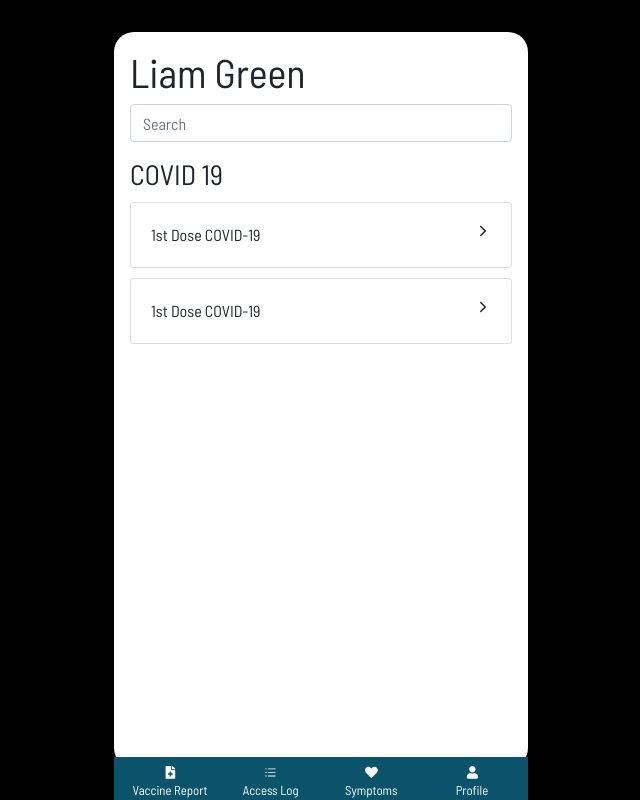
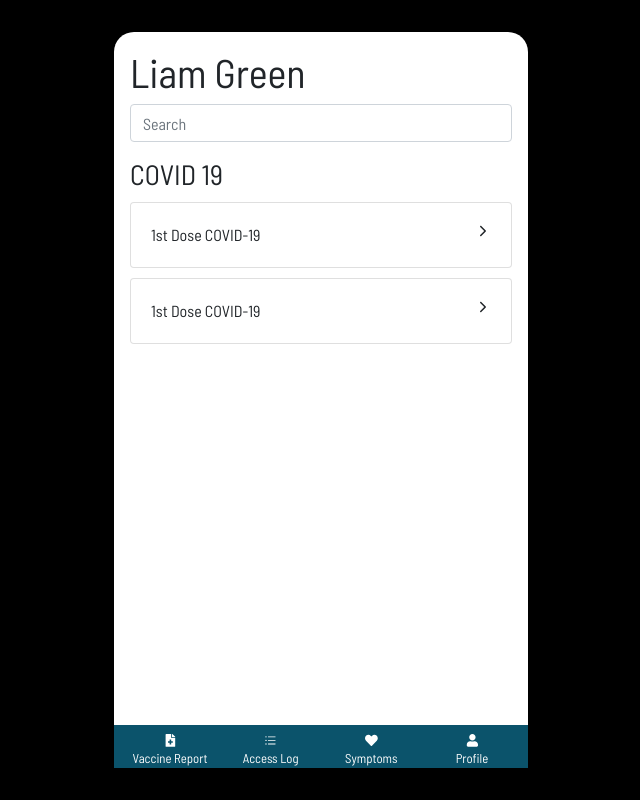
Before and after one commit to Vassport/Vassport-Frontend, a React (Create React App) app: page /vaccineList in a window 1280 px wide. Shown: the whole page, without its empty margins (319-959 px from the left). Built offline with nearby package versions, Linux system fonts and the light colour scheme.

Commit message:
navbar position fixed

```diff
--- a/src/App.css
+++ b/src/App.css
@@ -37,7 +37,7 @@ a {
   padding: 0.3rem 1rem 0 1rem;
   background-color: #0b536b;
   color: #ffffff;
-  position: fixed;
+  position: absolute;
   bottom: 0;
   left: 0;
   right: 0;
@@ -45,7 +45,7 @@ a {
   display: flex;
   flex-wrap: wrap;
   justify-content: space-between;
-  width: 414px;
+  max-width: 414px;
   margin-left: auto;
   margin-right: auto;
 }
```
